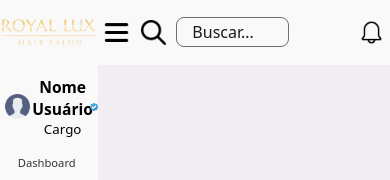
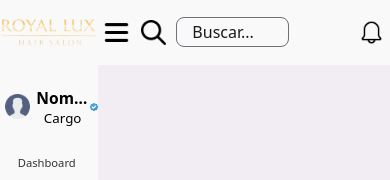
Before and after one commit to santjonatas/royal.lux.frontend, a React (Vite) app: page /dashboard in a window 390 px wide. Shown: the top 180 px of the page. Built offline with nearby package versions, Linux system fonts and the light colour scheme.

Commit message:
responsividade texto

```diff
--- a/src/features/ButtonsSidebar/ButtonProfile/ButtonProfile.css
+++ b/src/features/ButtonsSidebar/ButtonProfile/ButtonProfile.css
@@ -54,6 +54,14 @@ h4{
     font-weight: normal;
 }
 
+#div-info-perfil h3,
+#div-info-perfil h4 {
+    white-space: nowrap;
+    overflow: hidden;
+    text-overflow: ellipsis;
+    max-width: 100%;
+}
+
 #icon-verify{
     display: flex;
     justify-content: center;
```
